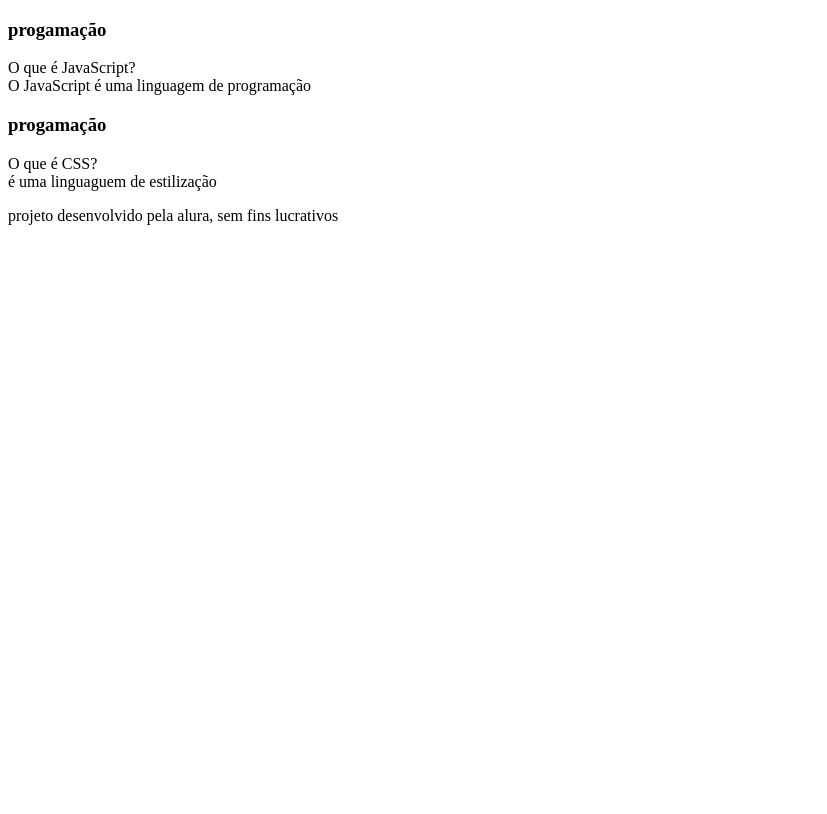
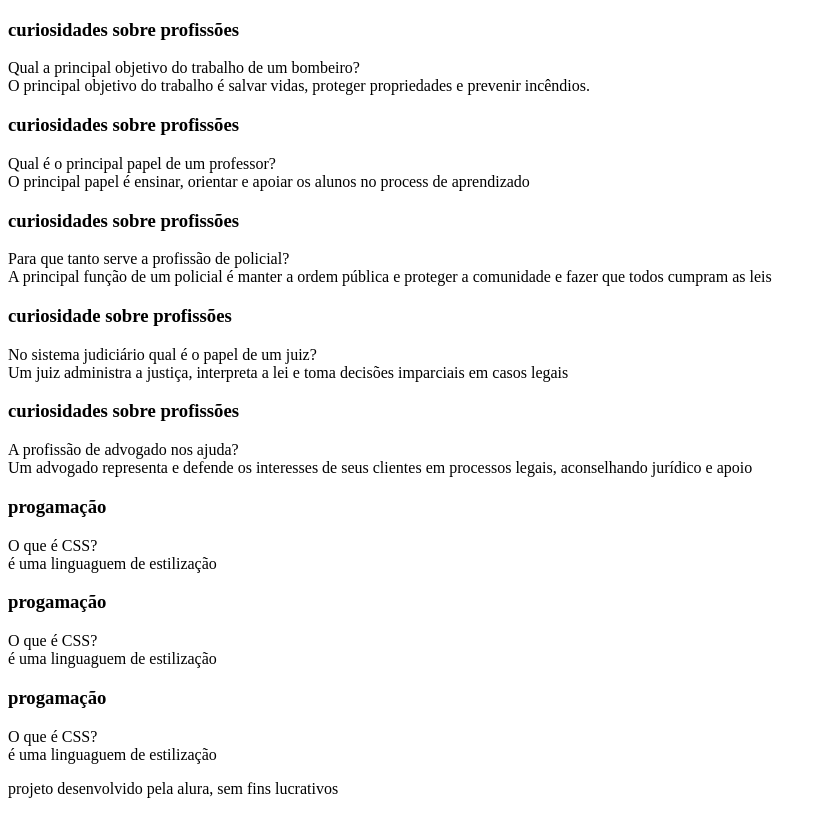
Before and after one commit to tamiresortiz/flashcards, a plain HTML site: page index.html in a window 1280 px wide. Shown: the whole page, without its empty margins (0-827 px from the left). Drawn offline with Linux system fonts and the light colour scheme.

Commit message:
perguntas

```diff
--- a/index.html
+++ b/index.html
@@ -9,14 +9,43 @@
     <main>
         <section id="container">
             <article class="cartao">
-                <div class="cartao__conteudo">
-                    <h3>progamação</h3>
-                    <div class="cartao__conteudo__pergunta"> O que é JavaScript?</div>
-                    <div class="cartao__conteudo__resposta"> O JavaScript é uma linguagem de programação</div>
-                </div>
-            </article>
+          </article>
              <article class="cartao">
                 <div class="cartao__conteudo">
+                    <h3>curiosidades sobre profissões</h3>
+                    <div class="cartao__conteudo__pergunta"> Qual a principal objetivo do trabalho de um bombeiro?</div>
+                    <div class="cartao__conteudo__resposta"> O principal objetivo do trabalho é salvar vidas, proteger propriedades e prevenir incêndios.</div>
+                <div class="cartao__conteudo">
+                    <h3>curiosidades sobre profissões</h3>
+                    <div class="cartao__conteudo__pergunta">Qual é o principal papel de um professor?</div>
+                    <div class="cartao__conteudo__resposta">O principal papel é ensinar, orientar e apoiar os alunos no process de aprendizado</div>
+                </div>
+                  <div class="cartao__conteudo">
+                    <h3>curiosidades sobre profissões</h3>
+                    <div class="cartao__conteudo__pergunta"> Para que tanto serve a profissão de policial?</div>
+                    <div class="cartao__conteudo__resposta"> A principal função de um policial é manter a ordem pública e proteger a comunidade e fazer que todos cumpram as leis</div>
+                </div>
+                  <div class="cartao__conteudo">
+                    <h3>curiosidade sobre profissões</h3>
+                    <div class="cartao__conteudo__pergunta"> No sistema judiciário qual é o papel de um juiz?</div>
+                    <div class="cartao__conteudo__resposta"> Um juiz administra a justiça, interpreta a lei e toma decisões imparciais em casos legais</div>
+                </div>
+                  <div class="cartao__conteudo">
+                    <h3>curiosidades sobre profissões</h3>
+                    <div class="cartao__conteudo__pergunta"> A profissão de advogado nos ajuda?</div>
+                    <div class="cartao__conteudo__resposta"> Um advogado representa e defende os interesses de seus clientes em processos legais, aconselhando jurídico e apoio</div>
+                </div>
+                  <div class="cartao__conteudo">
+                    <h3>progamação</h3>
+                    <div class="cartao__conteudo__pergunta"> O que é CSS?</div>
+                    <div class="cartao__conteudo__resposta">é uma linguaguem de estilização</div>
+                </div>
+                  <div class="cartao__conteudo">
+                    <h3>progamação</h3>
+                    <div class="cartao__conteudo__pergunta"> O que é CSS?</div>
+                    <div class="cartao__conteudo__resposta">é uma linguaguem de estilização</div>
+                </div>
+                  <div class="cartao__conteudo">
                     <h3>progamação</h3>
                     <div class="cartao__conteudo__pergunta"> O que é CSS?</div>
                     <div class="cartao__conteudo__resposta">é uma linguaguem de estilização</div>
```
